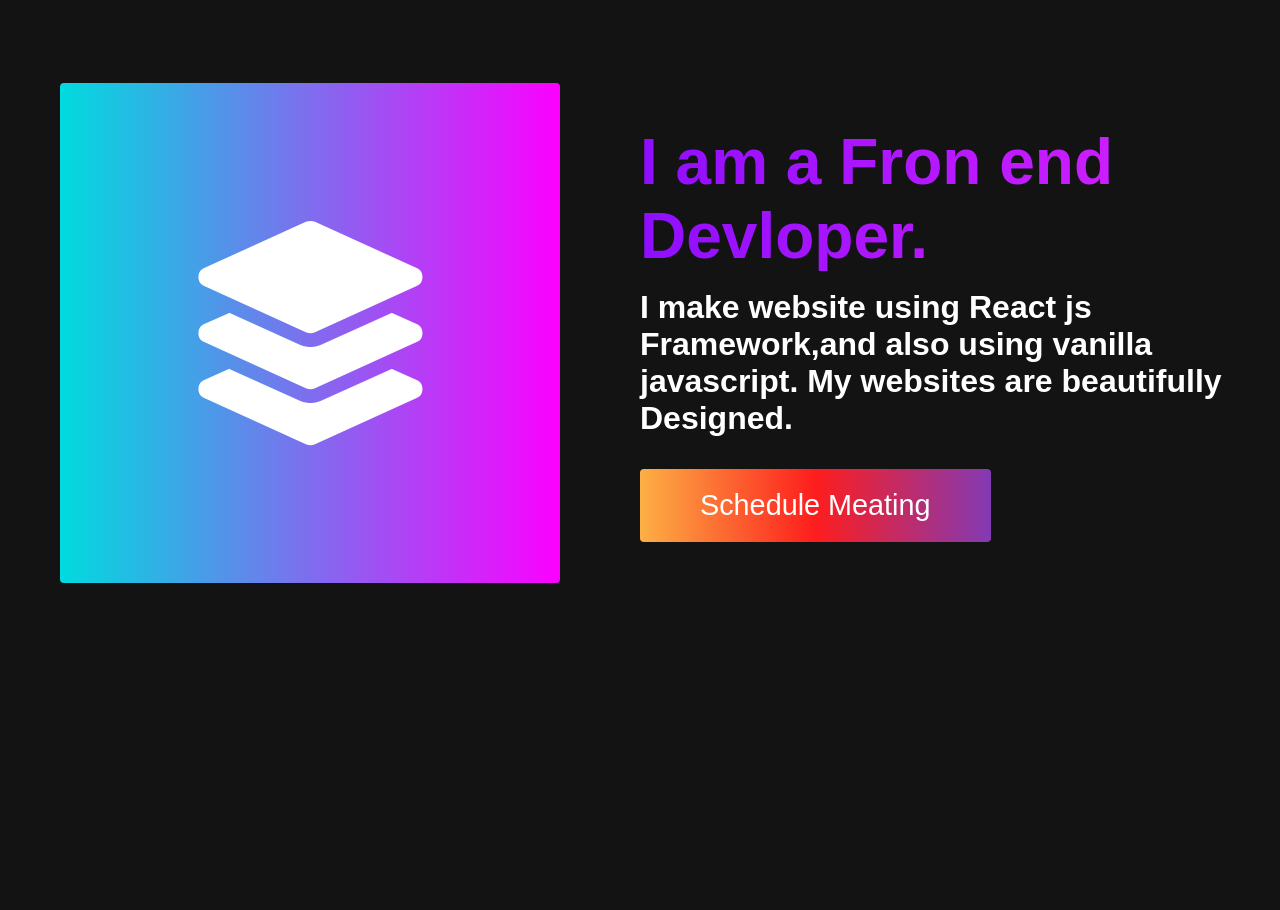
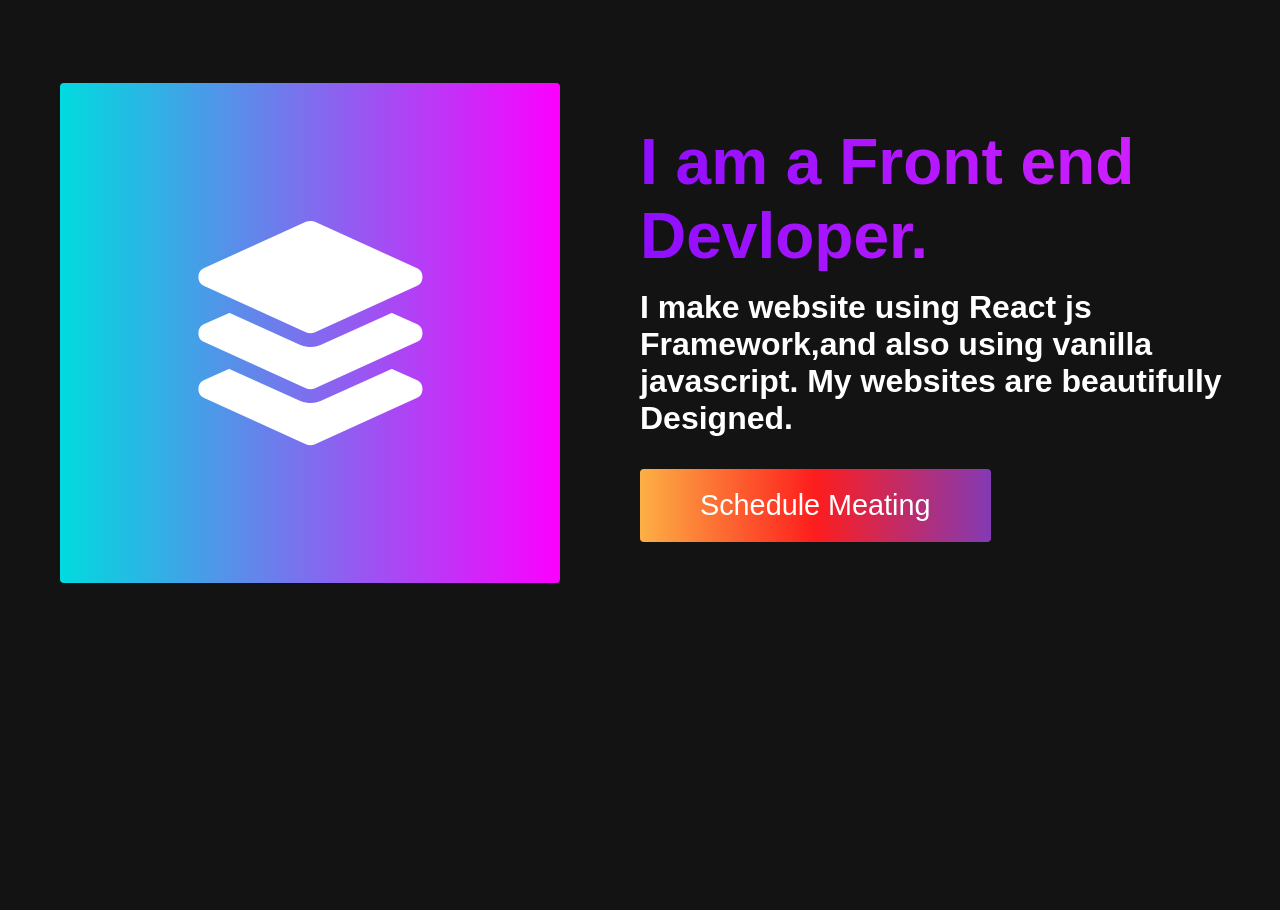
Before and after one commit to Bhavya-Khandelwal/Portfolio-Website, a plain HTML site: page index.html in a window 1280 px wide. Shown: the part 940-1850 px from the top of the page. Drawn offline with Linux system fonts and the light colour scheme; a script that the page names is missing.

Commit message:
Update index.html

```diff
--- a/index.html
+++ b/index.html
@@ -57,7 +57,7 @@
         </div>
         <div class="main__content">
 
-          <h2>I am a Fron end Devloper.</h2>
+          <h2>I am a Front end Devloper.</h2>
           <p>I make website using React js Framework,and also using vanilla javascript.
               My websites are beautifully Designed.
           </p>
```
